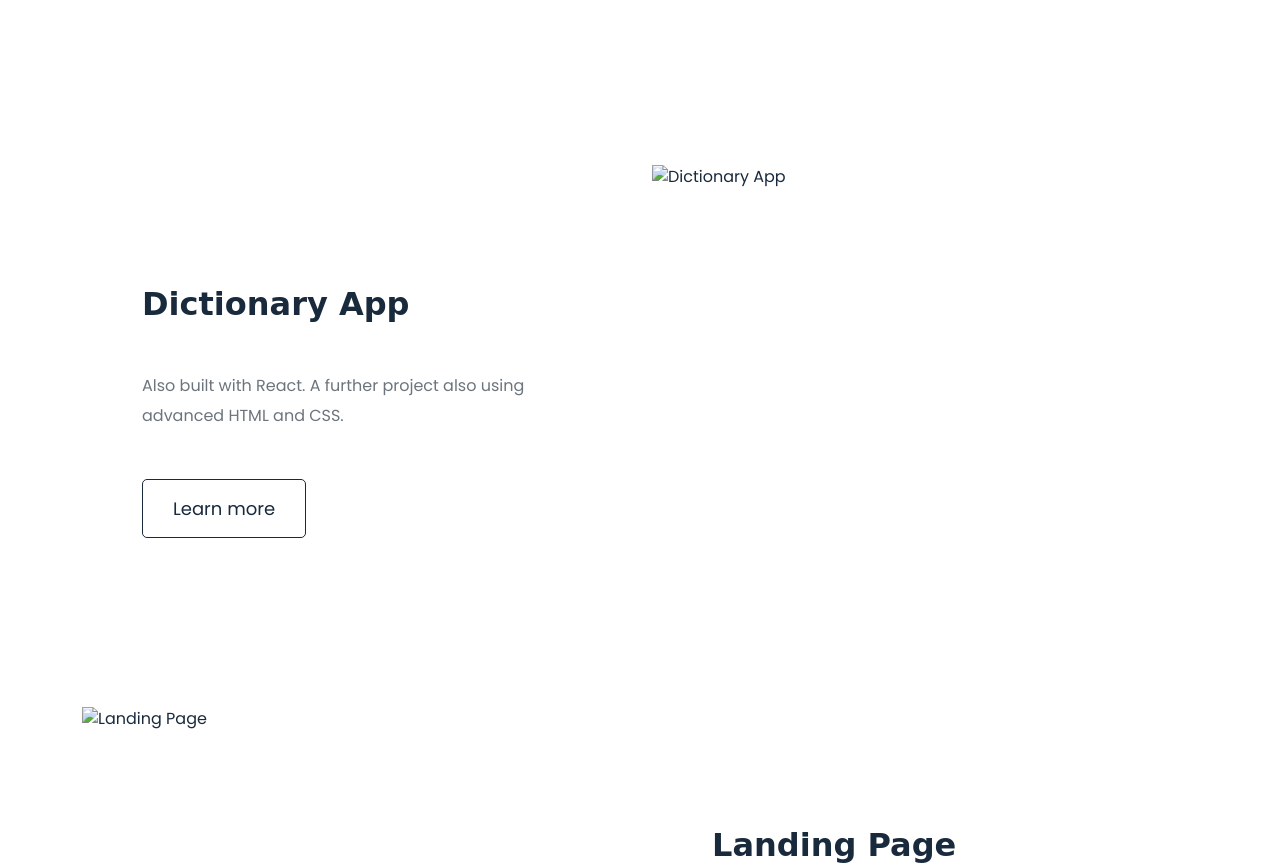
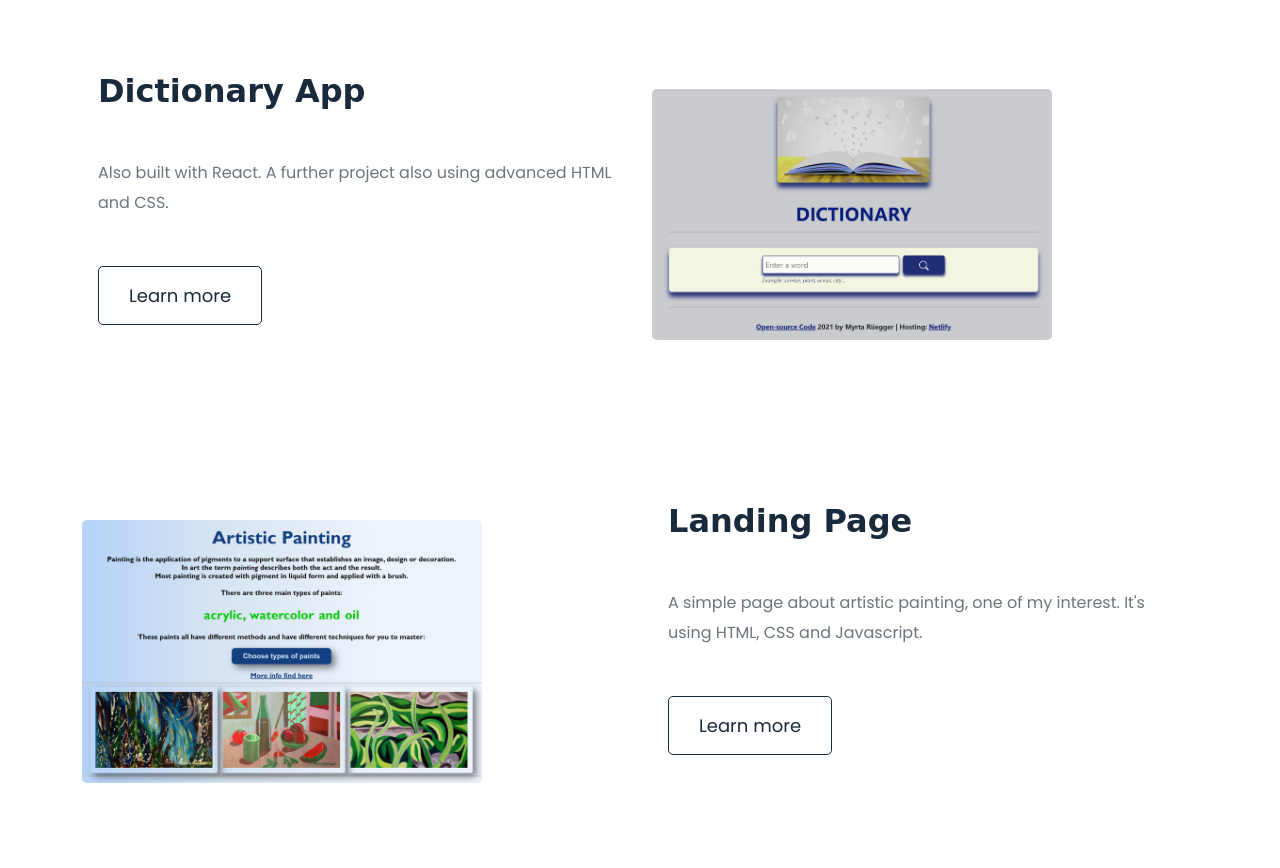
Before and after one commit to Myrtaru/Portfolio, a plain HTML site: page index.html in a window 1280 px wide. Shown: the part 1244-2112 px from the top of the page. Drawn offline with nearby package versions, Linux system fonts and the light colour scheme; a web font is replaced by a local one.

Commit message:
added images and updated styles

```diff
--- a/index.html
+++ b/index.html
@@ -56,7 +56,7 @@ Also built with React. A further project also using advanced HTML and CSS.
 </div>
  <div class="row">
     <div class="col d-none d-lg-block">
-<img src="img/Landingpage.png" class="img-fluid" title="Landing-Page"alt="Landing Page"/>
+<img src="img/Landing-Page.png" class="img-fluid" title="Landing-Page"alt="Landing Page"/>
 </div>
    <div class="col">
      <div class="description">
--- a/styles/styles.css
+++ b/styles/styles.css
@@ -22,7 +22,11 @@ p {
   font-size: 16px;
   line-height: 30px;
 }
-
+img{
+  margin: 4.1em 0;
+  border-radius:5px;
+  width: 400px;
+}
 
 .hero {
   background:var(--secondary-color);
@@ -56,7 +60,7 @@ line-height: 27px;
 padding: 15px 30px;
 }
 .description {
-  padding: 120px 60px;
+  padding: 3em 1em;
 }
 @media (max-width: 900px) {
   h1{
@@ -67,7 +71,7 @@ padding: 15px 30px;
     font-size: 44px;
   }
   .hero {
-  padding: 80px 20px;
+  padding: 3em 1em;
   }
   .description{
   padding: 0;
```
Also changed, not shown: img/Dictionary.png (added), img/Landing-Page.png (added), img/React-Weather-App.png (added).
